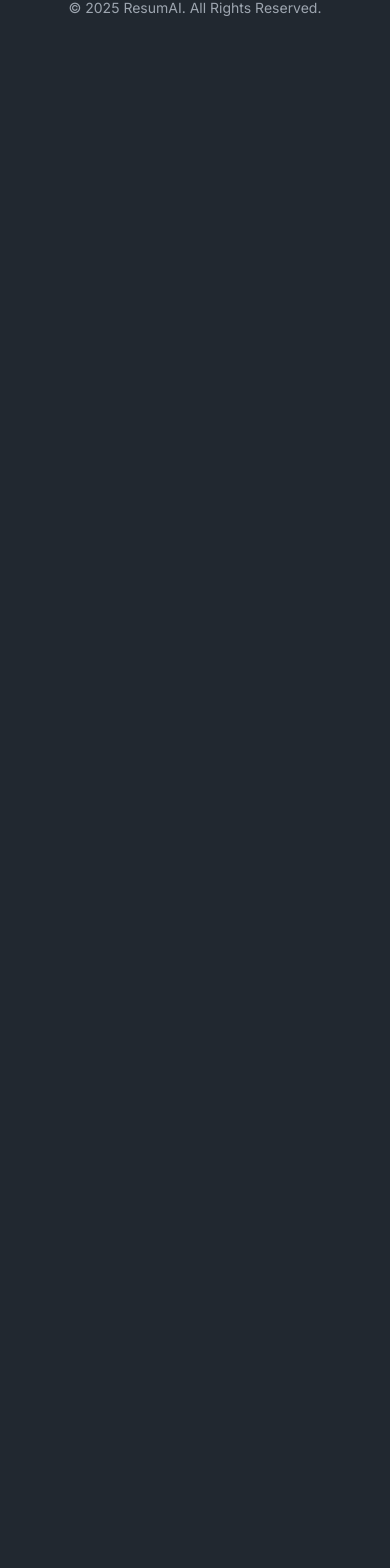
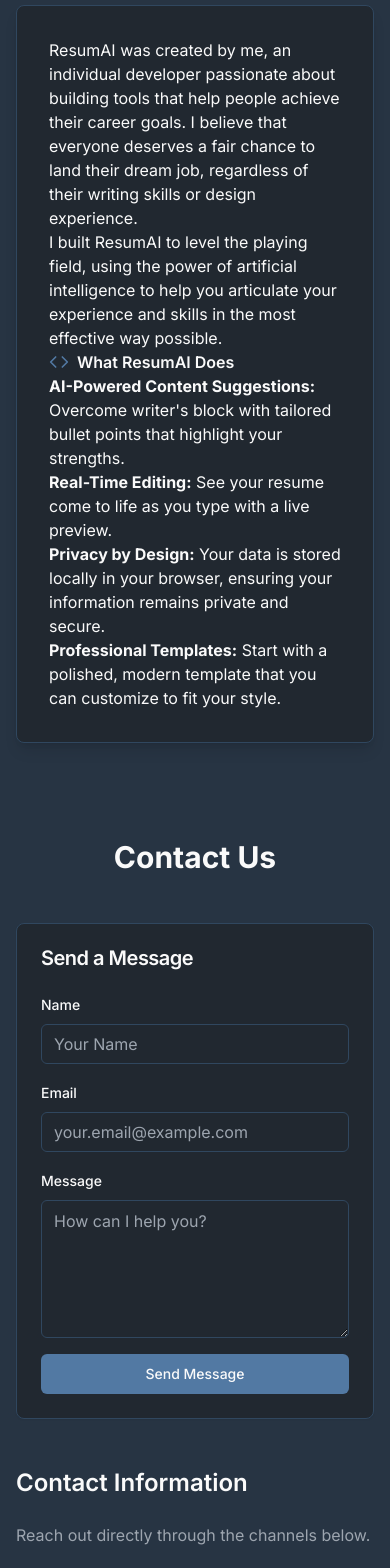
Before and after one commit to velumuthu/resumebuilder, a Next.js app: page / in a window 390 px wide. Shown: the part 2611-4179 px from the top of the page. Before the commit the page ends 2645 px from the top, so only its background shows below. Built offline with nearby package versions, Linux system fonts and the light colour scheme.

Commit message:
No need image on about us and i need about us and contact us page single

```diff
--- a/src/app/page.tsx
+++ b/src/app/page.tsx
@@ -1,10 +1,14 @@
+
 import AdSpace from '@/components/ad-space';
 import SiteHeader from '@/components/site-header';
 import { Button } from '@/components/ui/button';
 import { Card, CardContent, CardHeader, CardTitle } from '@/components/ui/card';
 import VideoPlayer from '@/components/video-player';
-import { CircleCheckBig, FileText, Sparkles, CheckCircle } from 'lucide-react';
+import { CircleCheckBig, FileText, Sparkles, CheckCircle, Mail, MessageSquare, Phone, MapPin, Code } from 'lucide-react';
 import Link from 'next/link';
+import { Label } from '@/components/ui/label';
+import { Input } from '@/components/ui/input';
+import { Textarea } from '@/components/ui/textarea';
 
 export default function HomePage() {
   const features = [
@@ -104,12 +108,106 @@ export default function HomePage() {
             </p>
           </div>
         </section>
+
+        <section id="about" className="mt-24 text-left">
+           <h2 className="text-3xl font-bold text-center mb-12">About The Developer</h2>
+           <Card className="bg-background shadow-lg max-w-4xl mx-auto">
+              <CardContent className="p-8">
+                  <div className="prose prose-invert max-w-none">
+                      <p>ResumAI was created by me, an individual developer passionate about building tools that help people achieve their career goals. I believe that everyone deserves a fair chance to land their dream job, regardless of their writing skills or design experience.</p>
+                      <p>I built ResumAI to level the playing field, using the power of artificial intelligence to help you articulate your experience and skills in the most effective way possible.</p>
+                       <h4 className="font-semibold flex items-center gap-2"><Code className="h-5 w-5 text-primary" /> What ResumAI Does</h4>
+                      <ul>
+                          <li><strong>AI-Powered Content Suggestions:</strong> Overcome writer's block with tailored bullet points that highlight your strengths.</li>
+                          <li><strong>Real-Time Editing:</strong> See your resume come to life as you type with a live preview.</li>
+                          <li><strong>Privacy by Design:</strong> Your data is stored locally in your browser, ensuring your information remains private and secure.</li>
+                          <li><strong>Professional Templates:</strong> Start with a polished, modern template that you can customize to fit your style.</li>
+                      </ul>
+                  </div>
+              </CardContent>
+           </Card>
+        </section>
+
+        <section id="contact" className="mt-24 text-left">
+          <h2 className="text-3xl font-bold text-center mb-12">Contact Us</h2>
+          <div className="grid grid-cols-1 md:grid-cols-2 gap-12 max-w-6xl mx-auto">
+              <div className="space-y-6">
+              <Card className="bg-background">
+                  <CardHeader>
+                  <CardTitle>Send a Message</CardTitle>
+                  </CardHeader>
+                  <CardContent className="space-y-4">
+                  <div className="space-y-2">
+                      <Label htmlFor="name">Name</Label>
+                      <Input id="name" placeholder="Your Name" />
+                  </div>
+                  <div className="space-y-2">
+                      <Label htmlFor="email">Email</Label>
+                      <Input id="email" type="email" placeholder="your.email@example.com" />
+                  </div>
+                  <div className="space-y-2">
+                      <Label htmlFor="message">Message</Label>
+                      <Textarea id="message" placeholder="How can I help you?" rows={5} />
+                  </div>
+                  <Button className="w-full">Send Message</Button>
+                  </CardContent>
+              </Card>
+              </div>
+
+              <div className="space-y-6">
+                  <h3 className="text-2xl font-semibold">Contact Information</h3>
+                  <p className="text-muted-foreground">Reach out directly through the channels below.</p>
+                  <div className="space-y-4">
+                      <div className="flex items-start gap-4">
+                          <div className="bg-primary/10 p-3 rounded-full">
+                              <Mail className="h-6 w-6 text-primary" />
+                          </div>
+                          <div>
+                              <h4 className="font-semibold">Email</h4>
+                              <a href="mailto:velumuthu.cse@gmail.com" className="text-primary hover:underline">velumuthu.cse@gmail.com</a>
+                              <p className="text-sm text-muted-foreground">For general inquiries and support</p>
+                          </div>
+                      </div>
+                      <div className="flex items-start gap-4">
+                          <div className="bg-primary/10 p-3 rounded-full">
+                              <MessageSquare className="h-6 w-6 text-primary" />
+                          </div>
+                          <div>
+                              <h4 className="font-semibold">WhatsApp</h4>
+                              <a href="https://wa.me/918695172090" target="_blank" rel="noopener noreferrer" className="text-primary hover:underline">+91 86951 72090</a>
+                              <p className="text-sm text-muted-foreground">For quick questions and support</p>
+                          </div>
+                      </div>
+                      <div className="flex items-start gap-4">
+                          <div className="bg-primary/10 p-3 rounded-full">
+                              <Phone className="h-6 w-6 text-primary" />
+                          </div>
+                          <div>
+                              <h4 className="font-semibold">Phone</h4>
+                              <p className="text-primary">+91 86951 72090</p>
+                              <p className="text-sm text-muted-foreground">Mon-Fri, 9am - 6pm IST</p>
+                          </div>
+                      </div>
+                      <div className="flex items-start gap-4">
+                          <div className="bg-primary/10 p-3 rounded-full">
+                              <MapPin className="h-6 w-6 text-primary" />
+                          </div>
+                          <div>
+                              <h4 className="font-semibold">Address</h4>
+                              <p className="text-primary">165/2, Main road, Malaiyarasan kuppam, <br/>Mazhavandhagal, Gingee, <br/>Villupuram - 605701, TN, India</p>
+                          </div>
+                      </div>
+                  </div>
+              </div>
+          </div>
+        </section>
       </main>
 
       <footer className="w-full border-t bg-background p-4 print:hidden mt-16">
           <div className="container mx-auto text-center text-sm text-muted-foreground">
               <div className="flex justify-center gap-4 mb-2">
-                  <Link href="/contact" className="underline hover:text-primary">About & Contact</Link>
+                  <a href="#about" className="underline hover:text-primary">About</a>
+                  <a href="#contact" className="underline hover:text-primary">Contact</a>
                   <Link href="/privacy" className="underline hover:text-primary">Privacy Policy</Link>
               </div>
               <p>&copy; {new Date().getFullYear()} ResumAI. All Rights Reserved.</p>
--- a/src/components/site-header.tsx
+++ b/src/components/site-header.tsx
@@ -15,7 +15,8 @@ export default function SiteHeader() {
 
     const navLinks = [
         { href: '/', label: 'Home' },
-        { href: '/contact', label: 'About & Contact' },
+        { href: '/#about', label: 'About' },
+        { href: '/#contact', label: 'Contact' },
     ];
 
     return (
@@ -29,13 +30,13 @@ export default function SiteHeader() {
 
                 <nav className="hidden md:flex items-center gap-6">
                     {navLinks.map(link => (
-                        <Link key={link.href} href={link.href}
+                         <a key={link.href} href={link.href}
                             className={cn(
                                 "text-sm font-medium transition-colors hover:text-primary",
                                 pathname === link.href ? "text-primary" : "text-muted-foreground"
                             )}>
                             {link.label}
-                        </Link>
+                        </a>
                     ))}
                 </nav>
 
@@ -60,14 +61,14 @@ export default function SiteHeader() {
                                 <h1>ResumAI</h1>
                             </Link>
                             {navLinks.map(link => (
-                                <Link key={link.href} href={link.href}
+                                <a key={link.href} href={link.href}
                                     onClick={() => setOpen(false)}
                                     className={cn(
                                         "text-lg font-medium transition-colors hover:text-primary",
                                         pathname === link.href ? "text-primary" : "text-foreground"
                                     )}>
                                     {link.label}
-                                </Link>
+                                </a>
                             ))}
                             <Button asChild>
                                 <Link href="/build" onClick={() => setOpen(false)}>Get Started</Link>
```
